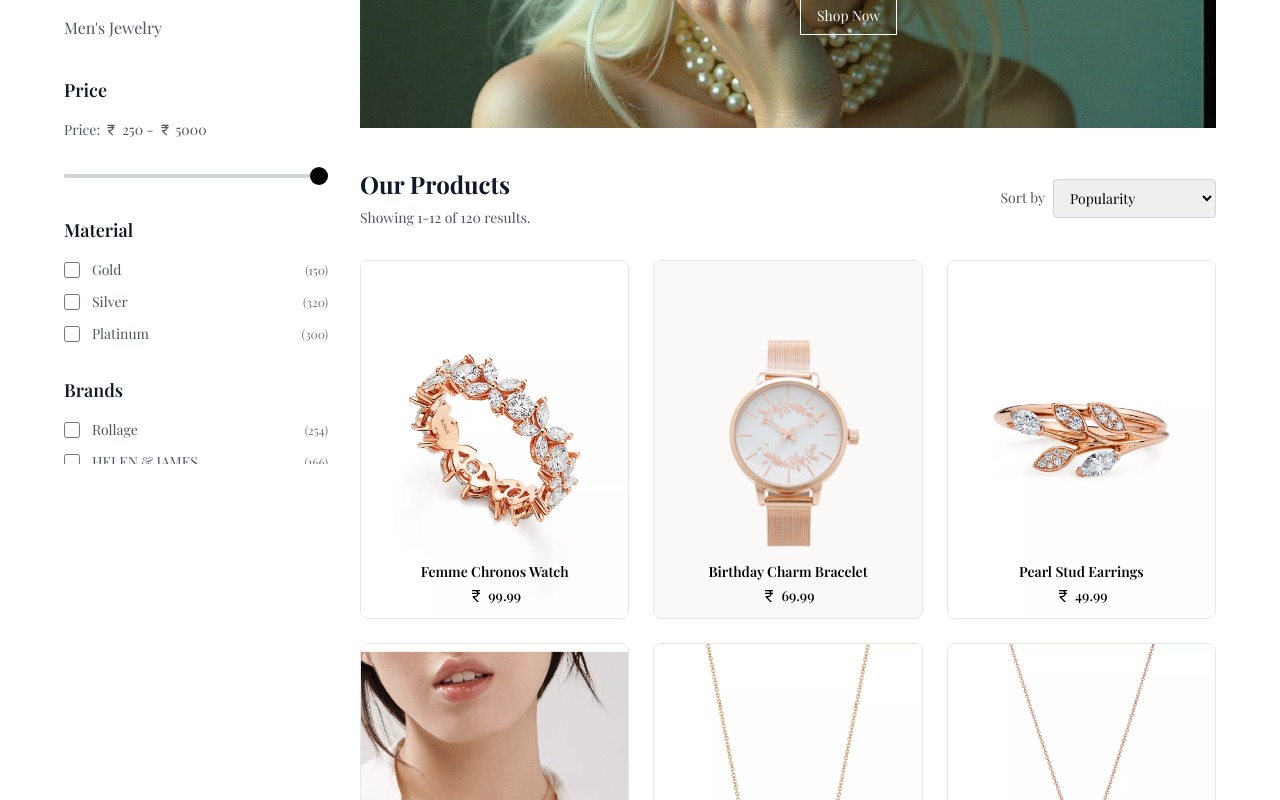
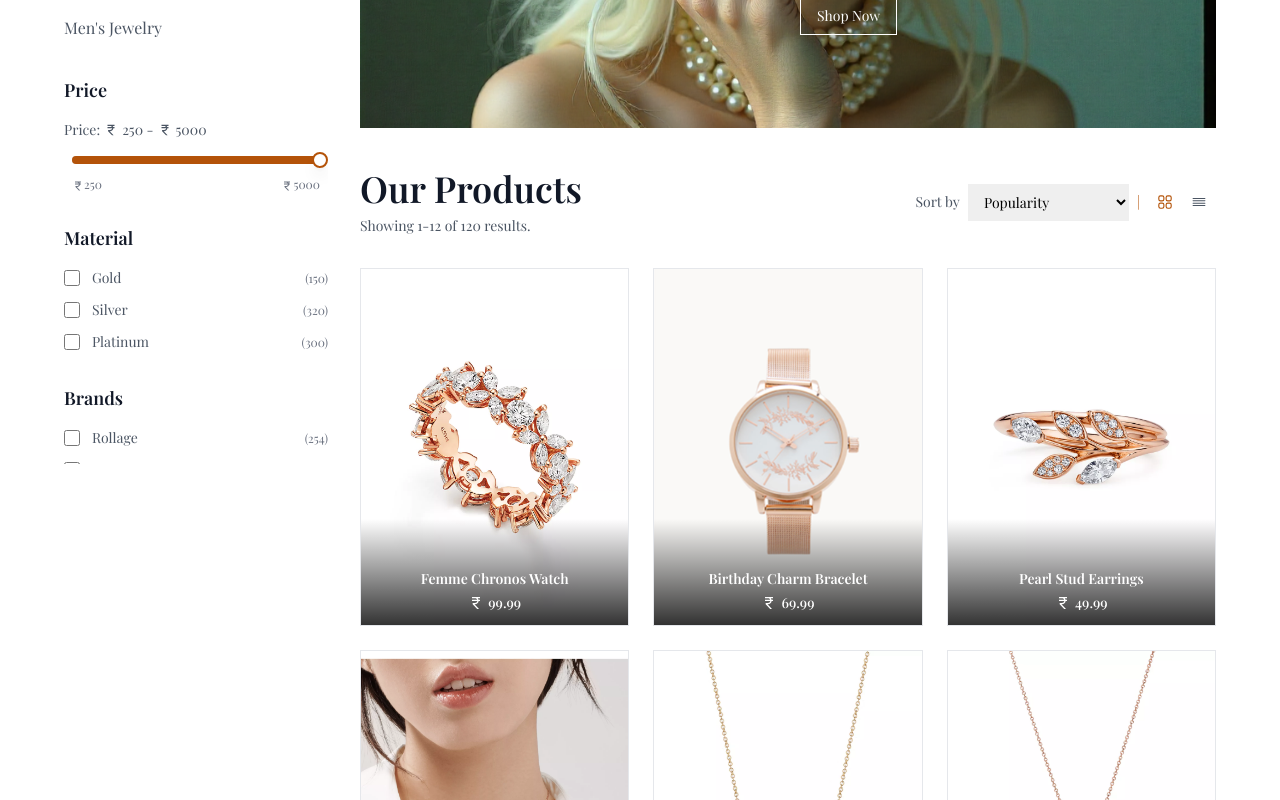
Before and after one commit to devifai-2026/Feaug_Ecomm_Client, a React (Vite) app: page /categories in a window 1280 px wide. Shown: the part 420-1220 px from the top of the page. Built offline with nearby package versions, Linux system fonts and the light colour scheme; a web font is replaced by a local one.

Commit message:
fix the section,title

```diff
--- a/src/Component/Category/Category.jsx
+++ b/src/Component/Category/Category.jsx
@@ -23,8 +23,9 @@ import seven from "../../assets/Categories/seven.jpeg";
 import eight from "../../assets/Categories/eight.webp";
 import { IoMdShare, IoMdClose } from "react-icons/io";
 import { MdOutlineCurrencyRupee } from "react-icons/md";
-import { RxDividerVertical } from "react-icons/rx";
+import { RxDividerVertical, RxDragHandleHorizontal } from "react-icons/rx";
 import SliderLogo from "./SliderLogo";
+import { HiOutlineSquares2X2 } from "react-icons/hi2";
 
 const Category = () => {
   const [priceRange, setPriceRange] = useState([250, 5000]);
@@ -36,6 +37,7 @@ const Category = () => {
   const [isDrawerOpen, setIsDrawerOpen] = useState(false);
   const [activeCategory, setActiveCategory] = useState(0);
   const [hoveredCategory, setHoveredCategory] = useState(null);
+  const [layout, setLayout] = useState('grid'); // 'grid' or 'list'
   const productsPerPage = 12;
 
   // Mock products data - same 12 products
@@ -303,7 +305,7 @@ const Category = () => {
   );
 
 const SidebarContent = () => (
-    <div className="h-full overflow-y-auto">
+  <div className="h-full overflow-y-auto [&::-webkit-scrollbar]:hidden [-ms-overflow-style:none] [scrollbar-width:none]">
     {/* Categories */}
     <div className="mb-8">
       <h3 className="text-lg font-semibold text-gray-900 mb-4">Categories</h3>
@@ -320,9 +322,8 @@ const Category = () => {
               onMouseLeave={() => setHoveredCategory(null)}
               onClick={() => setActiveCategory(index)}
             >
-                {/* Golden separator - visible on active and hover */}
               {(index === activeCategory || index === hoveredCategory) && (
-                  <span className="absolute -left-3 top-1/2 transform -translate-y-1/2 text-amber-500 font-bold transition-all duration-300 text-2xl ">
+                <span className="absolute -left-3 top-1/2 transform -translate-y-1/2 text-amber-500 font-bold transition-all duration-300 text-2xl">
                   |
                 </span>
               )}
@@ -330,8 +331,7 @@ const Category = () => {
                 {category}
               </span>
 
-                {/* Highlight background effect */}
-                <div className={`absolute inset-0 -z-10  rounded-lg transition-all duration-300 ${
+              <div className={`absolute inset-0 -z-10 rounded-lg transition-all duration-300 ${
                 index === activeCategory
                   ? "opacity-100 scale-100"
                   : index === hoveredCategory
@@ -344,16 +344,31 @@ const Category = () => {
       </ul>
     </div>
 
-      {/* Price Filter */}
+{/* Price Filter - CUSTOM PRICE BAR */}
 <div className="mb-8">
   <h3 className="text-lg font-semibold text-gray-900 mb-4">Price</h3>
-        <div className="space-y-4">
-          <div className="text-sm text-gray-600 flex items-center gap-1">
+
+  <div className="text-sm text-gray-600 flex items-center gap-1 mb-4">
     Price: <MdOutlineCurrencyRupee />
     {priceRange[0]} - <MdOutlineCurrencyRupee />
     {priceRange[1]}
   </div>
-          <div className="relative pt-1">
+
+  {/* Custom Price Bar */}
+  <div className="px-2">
+    <div className="relative">
+      {/* Track */}
+      <div className="h-2 bg-gray-300 rounded-full">
+        {/* Filled Track */}
+        <div
+          className="h-2 bg-amber-700 rounded-full absolute top-0 left-0"
+          style={{
+            width: `${((priceRange[1] - 250) / (5000 - 250)) * 100}%`
+          }}
+        ></div>
+      </div>
+
+      {/* Slider Input */}
       <input
         type="range"
         min="250"
@@ -362,8 +377,22 @@ const Category = () => {
         onChange={(e) =>
           setPriceRange([priceRange[0], parseInt(e.target.value)])
         }
-              className="w-full h-1 bg-gray-300 rounded-lg appearance-none cursor-pointer slider"
+        className="absolute top-0 left-0 w-full h-2 opacity-0 cursor-pointer"
       />
+
+      {/* Custom Thumb */}
+      <div
+        className="absolute top-1/2 w-4 h-4 bg-white border-2 border-amber-700 rounded-full shadow-lg transform -translate-y-1/2 -translate-x-1/2 cursor-pointer"
+        style={{
+          left: `${((priceRange[1] - 250) / (5000 - 250)) * 100}%`
+        }}
+      ></div>
+    </div>
+
+    {/* Price Labels */}
+    <div className="flex justify-between text-xs text-gray-500 mt-3">
+      <span><MdOutlineCurrencyRupee className="inline" />250</span>
+      <span><MdOutlineCurrencyRupee className="inline" />5000</span>
     </div>
   </div>
 </div>
@@ -500,7 +529,7 @@ const Category = () => {
 </div>
  {/* Mobile Filter Header */}
             <div className="lg:hidden flex items-center justify-between mb-6 mt-6">
-              <h1 className="text-2xl font-bold text-gray-900">Our Products</h1>
+              <h1 className="text-2xl lg:text-4xl font-semibold text-gray-900">Our Products</h1>
               <button
                 onClick={() => setIsDrawerOpen(true)}
                 className="flex items-center gap-2 px-4 py-2 border border-gray-300 rounded-lg hover:bg-gray-50 transition-colors"
@@ -513,41 +542,76 @@ const Category = () => {
             {/* Header - Desktop */}
             <div className="hidden lg:flex justify-between items-center mb-8">
               <div>
-                <h1 className="text-2xl font-bold text-gray-900 mb-2">
+                <h1 className="text-4xl font-semibold text-gray-900 mb-2">
                   Our Products
                 </h1>
                 <p className="text-sm text-gray-600">{getShowingText()}</p>
               </div>
               <div className="flex items-center space-x-2">
                 <span className="text-sm text-gray-600">Sort by</span>
-                <select className="border border-gray-300 rounded px-3 py-2 text-sm focus:outline-none focus:ring-1 focus:ring-black">
+                <select className="px-3 py-2 text-sm focus:outline-none focus:ring-1 focus:ring-black">
                   <option>Popularity</option>
                   <option>Price: Low to High</option>
                   <option>Price: High to Low</option>
                   <option>Newest</option>
                 </select>
+
+                <span className="text-sm text-amber-700">|</span>
+                <div className="flex items-center">
+                  <button
+                    onClick={() => setLayout('grid')}
+                    className={`p-2 transition-colors ${
+                      layout === 'grid'
+                        ? 'text-amber-700 '
+                        : 'text-gray-600 hover:text-amber-700'
+                    }`}
+                  >
+                    <HiOutlineSquares2X2 className="text-lg" />
+                  </button>
+                  <button
+                    onClick={() => setLayout('list')}
+                    className={`p-2 transition-colors ${
+                      layout === 'list'
+                        ? 'text-amber-700 '
+                        : 'text-gray-600 hover:text-amber-700'
+                    }`}
+                  >
+                    <RxDragHandleHorizontal className="text-lg" />
+                  </button>
+                </div>
               </div>
             </div>
 
-            {/* Products Grid */}
-            <div className="grid grid-cols-2 md:grid-cols-3 gap-4 lg:gap-6 mb-12">
+            {/* Products Grid/List */}
+            <div className={`mb-12 ${
+              layout === 'grid'
+                ? 'grid grid-cols-2 md:grid-cols-3 gap-4 lg:gap-6'
+                : 'space-y-4'
+            }`}>
               {currentProducts.map((product) => (
                 <div
                   key={`${product.id}-${currentPage}`}
-                  className="group relative bg-white rounded-lg transition-all duration-300"
+                  className={`group relative bg-white transition-all duration-300 ${
+                    layout === 'grid'
+                      ? 'border border-gray-200'
+                      : 'flex border border-gray-200'
+                  } ${
+                    hoveredProduct === `${product.id}-${currentPage}`
+                      ? "border-2 border-amber-500"
+                      : ""
+                  }`}
                   onMouseEnter={() =>
                     setHoveredProduct(`${product.id}-${currentPage}`)
                   }
                   onMouseLeave={() => setHoveredProduct(null)}
                 >
-                  {/* Product Image Container - Rectangular Shape */}
+                  {/* Product Image Container */}
                   <div
-                    className={`relative bg-gray-100 rounded-lg overflow-hidden transition-all duration-300 ${
-                      hoveredProduct === `${product.id}-${currentPage}`
-                        ? "border-2 border-amber-500"
-                        : "border border-gray-200"
+                    className={`relative bg-gray-100 overflow-hidden transition-all duration-300 ${
+                      layout === 'grid'
+                        ? 'aspect-[3/4]'
+                        : 'w-48 aspect-[3/4] flex-shrink-0'
                     }`}
-                    style={{ aspectRatio: "3/4" }}
                   >
                     <img
                       src={product.image}
@@ -555,19 +619,14 @@ const Category = () => {
                       className="w-full h-full object-cover transition-transform duration-300 group-hover:scale-105"
                     />
 
-                    {/* Product Info - Bottom Section */}
-                    <div className="absolute bottom-0 left-0 right-0 p-3">
-                      <h3 className="font-semibold mb-1 text-sm text-center line-clamp-2">
-                        {product.name}
-                      </h3>
-                      <p className="text-sm font-medium text-center flex items-center gap-1 justify-center">
-                        <MdOutlineCurrencyRupee className="text-base" />
-                        {product.price}
-                      </p>
-                    </div>
-
-                    {/* Static Action Icons for Mobile & Tablet */}
-                    <div className="lg:hidden absolute top-2 right-2 flex flex-col space-y-2">
+                    {/* Product Info Overlay */}
+                    <div className={`absolute bottom-0 left-0 right-0 p-3 bg-gradient-to-t from-black/80 to-transparent`}>
+                      {/* Action Icons - Horizontal row above title */}
+                      <div className={`flex justify-center space-x-2 mb-2 transition-all duration-300 ${
+                        layout === 'grid'
+                          ? 'opacity-0 group-hover:opacity-100'
+                          : 'opacity-100'
+                      }`}>
                         <button className="bg-white bg-opacity-80 p-2 rounded-full shadow-lg hover:bg-amber-50 hover:text-amber-600 transition-all duration-300">
                           <FaRegHeart className="text-xs md:text-sm" />
                         </button>
@@ -579,23 +638,29 @@ const Category = () => {
                         </button>
                       </div>
 
-                    {/* Hover Overlay with Action Icons - Desktop Only */}
-                    {hoveredProduct === `${product.id}-${currentPage}` && (
-                      <div className="hidden lg:flex absolute inset-0 items-center justify-center bg-black bg-opacity-20">
-                        <div className="flex space-x-3">
-                          <button className="bg-white p-3 rounded-full shadow-lg hover:bg-amber-50 hover:text-amber-600 transition-all duration-300 transform hover:scale-110">
-                            <FaRegHeart className="text-lg" />
-                          </button>
-                          <button className="bg-white p-3 rounded-full shadow-lg hover:bg-amber-50 hover:text-amber-600 transition-all duration-300 transform hover:scale-110">
-                            <FaShoppingBag className="text-lg" />
-                          </button>
-                          <button className="bg-white p-3 rounded-full shadow-lg hover:bg-amber-50 hover:text-amber-600 transition-all duration-300 transform hover:scale-110">
-                            <IoMdShare className="text-lg" />
-                          </button>
+                      {/* Product Title */}
+                      <h3 className={`font-semibold mb-1 text-sm line-clamp-2 text-white text-center`}>
+                        {product.name}
+                      </h3>
+
+                      {/* Product Price */}
+                      <p className={`text-sm font-medium flex items-center gap-1 justify-center text-white`}>
+                        <MdOutlineCurrencyRupee className="text-base" />
+                        {product.price}
+                      </p>
                     </div>
                   </div>
+
+                  {/* Additional info for list layout */}
+                  {layout === 'list' && (
+                    <div className="flex-1 p-4">
+                      <p className="text-sm text-gray-600 mb-2">Material: {product.material}</p>
+                      <p className="text-sm text-gray-600">Brand: {product.brand}</p>
+                      <p className="text-sm text-gray-600 mt-2 line-clamp-3">
+                        This beautiful {product.name.toLowerCase()} is perfect for any occasion...
+                      </p>
+                    </div>
                   )}
-                  </div>
                 </div>
               ))}
             </div>
@@ -685,25 +750,6 @@ const Category = () => {
       {/* Floating Filter Button for Mobile */}
       <FilterButton />
 
-      {/* Custom slider styles */}
-      <style jsx>{`
-        .slider::-webkit-slider-thumb {
-          appearance: none;
-          height: 18px;
-          width: 18px;
-          border-radius: 50%;
-          background: #000;
-          cursor: pointer;
-        }
-        .slider::-moz-range-thumb {
-          height: 18px;
-          width: 18px;
-          border-radius: 50%;
-          background: #000;
-          cursor: pointer;
-          border: none;
-        }
-      `}</style>
       {/* Last */}
          <div className="mb-10 relative max-w-[90%] mx-auto">
   <img
```
Lines whose indentation alone changed are shown as unchanged.
